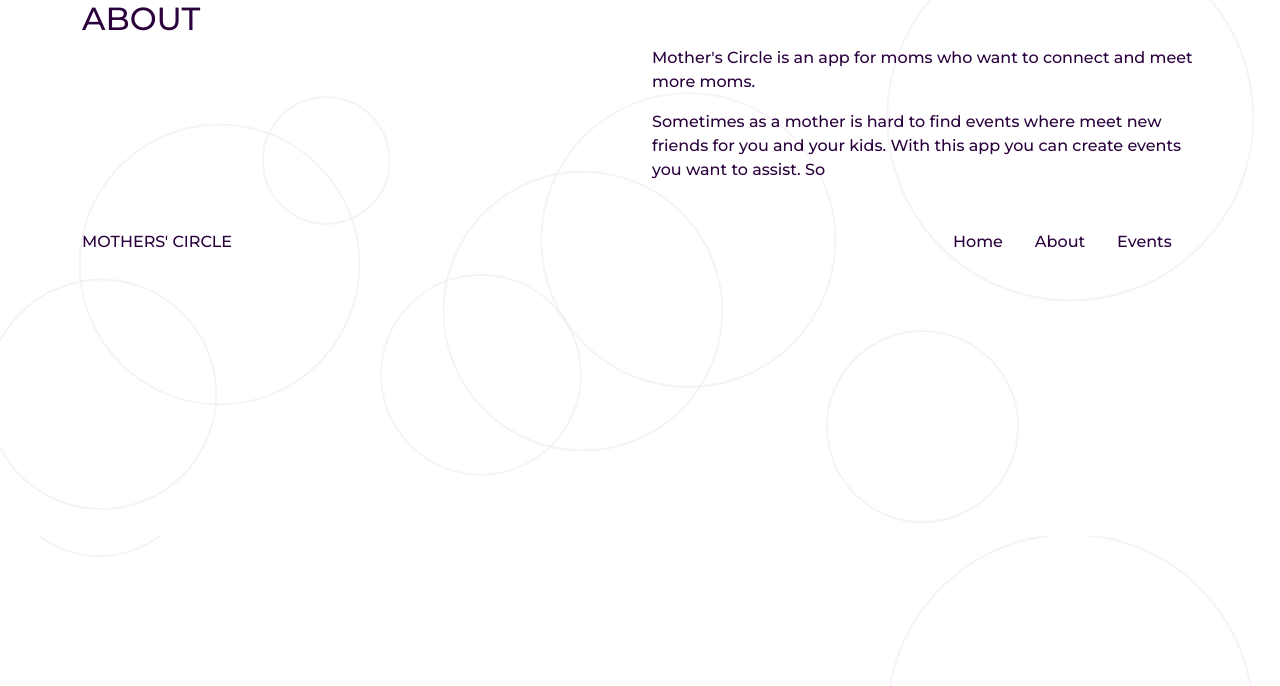
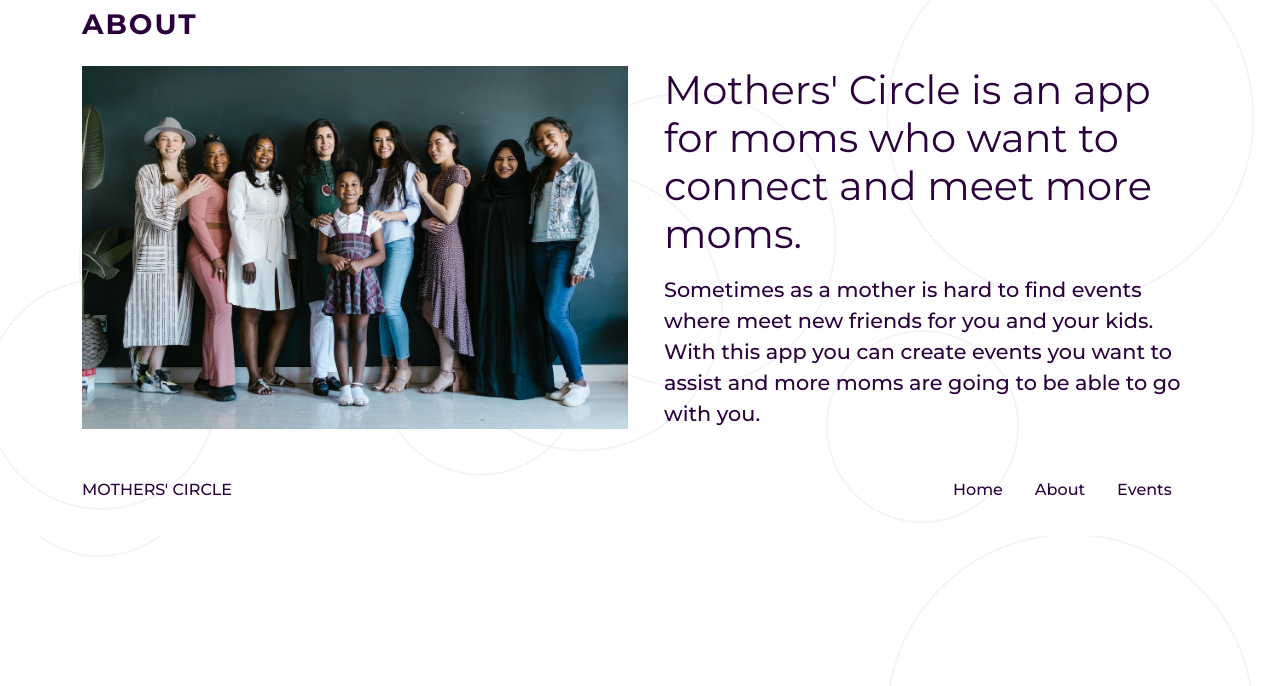
Before and after one commit to leyasalazar/motherscircle, a Flask app: page /about in a window 1280 px wide. Shown: the part 64-750 px from the top of the page. Run offline with Flask 2, Linux system fonts and the light colour scheme; some libraries are stand-ins or nearby versions.

Commit message:
finished about page

```diff
--- a/server.py
+++ b/server.py
@@ -14,7 +14,7 @@ import requests
 import os
 
 app = Flask(__name__)
-app.secret_key = "SECRETSECRETSECRET"
+app.secret_key = os.environ['SECRET_KEY']
 app.jinja_env.undefined = StrictUndefined
 
 API_KEY = os.environ['API_KEY']
--- a/static/css/site.css
+++ b/static/css/site.css
@@ -270,6 +270,10 @@ button {
     color: #460066;
 }
 
+.display-6 + p{
+  font-size: 1.3rem;
+}
+
 /* background circle */
 .background-circle{
   /* background: no-repeat center center; */
--- a/templates/about.html
+++ b/templates/about.html
@@ -10,13 +10,13 @@
 <section>
     <div class="container">
         <div class="row">
-            <h2>ABOUT</h2>
+            <h3 class="pt-2 pb-3">ABOUT</h3>
             <div class="col-md-6">
-                <img src="" alt="" class="img-fluid">
+                <img src="../static/img/group-women.jpg" alt="group women" class="img-fluid">
             </div>
-            <div class="col-md-6">
-                <p>Mother's Circle is an app for moms who want to connect and meet more moms.</p>
-                <p>Sometimes as a mother is hard to find events where meet new friends for you and your kids. With this app you can create events you want to assist. So </p>
+            <div class="col-md-6 px-4">
+                <p class="display-6">Mothers' Circle is an app for moms who want to connect and meet more moms.</p>
+                <p>Sometimes as a mother is hard to find events where meet new friends for you and your kids. With this app you can create events you want to assist and more moms are going to be able to go with you. </p>
             </div>
         </div>
     </div>
--- a/templates/events.html
+++ b/templates/events.html
@@ -12,7 +12,7 @@
     <div class="container mt-4 events">
         {% if current_user.is_authenticated %}
         <div class="d-flex justify-content-around align-items-center">
-            <h3 class="mb-4">Events</h3>
+            <h3 class="mb-4">EVENTS</h3>
             <a href="/create-event">Create an event</a>
         {% else %}
         <div class="row justify-content-center">
```
Also changed, not shown: static/css/maps.css (deleted, +0 -14 lines), static/img/group-women.jpg (added).
